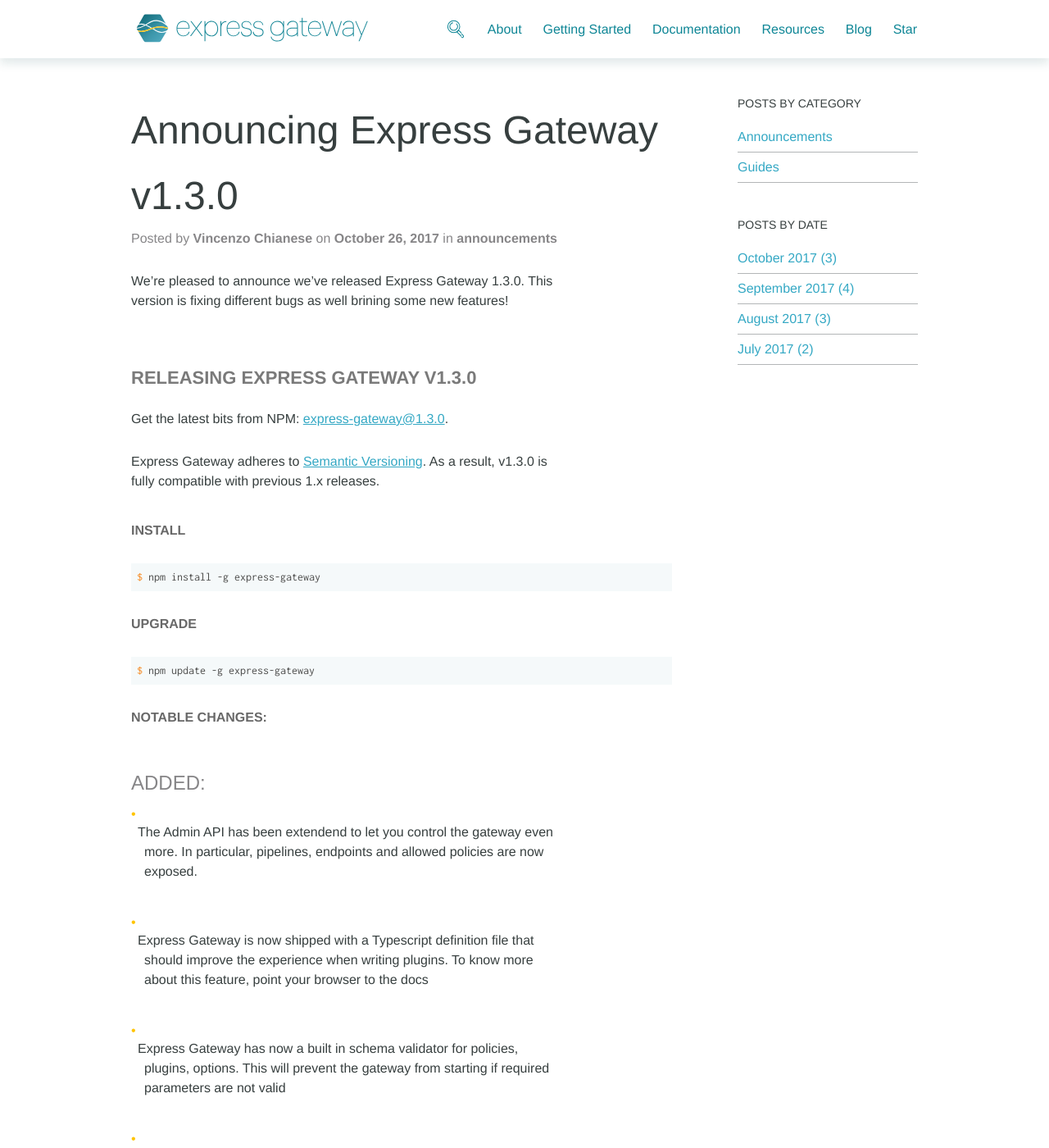
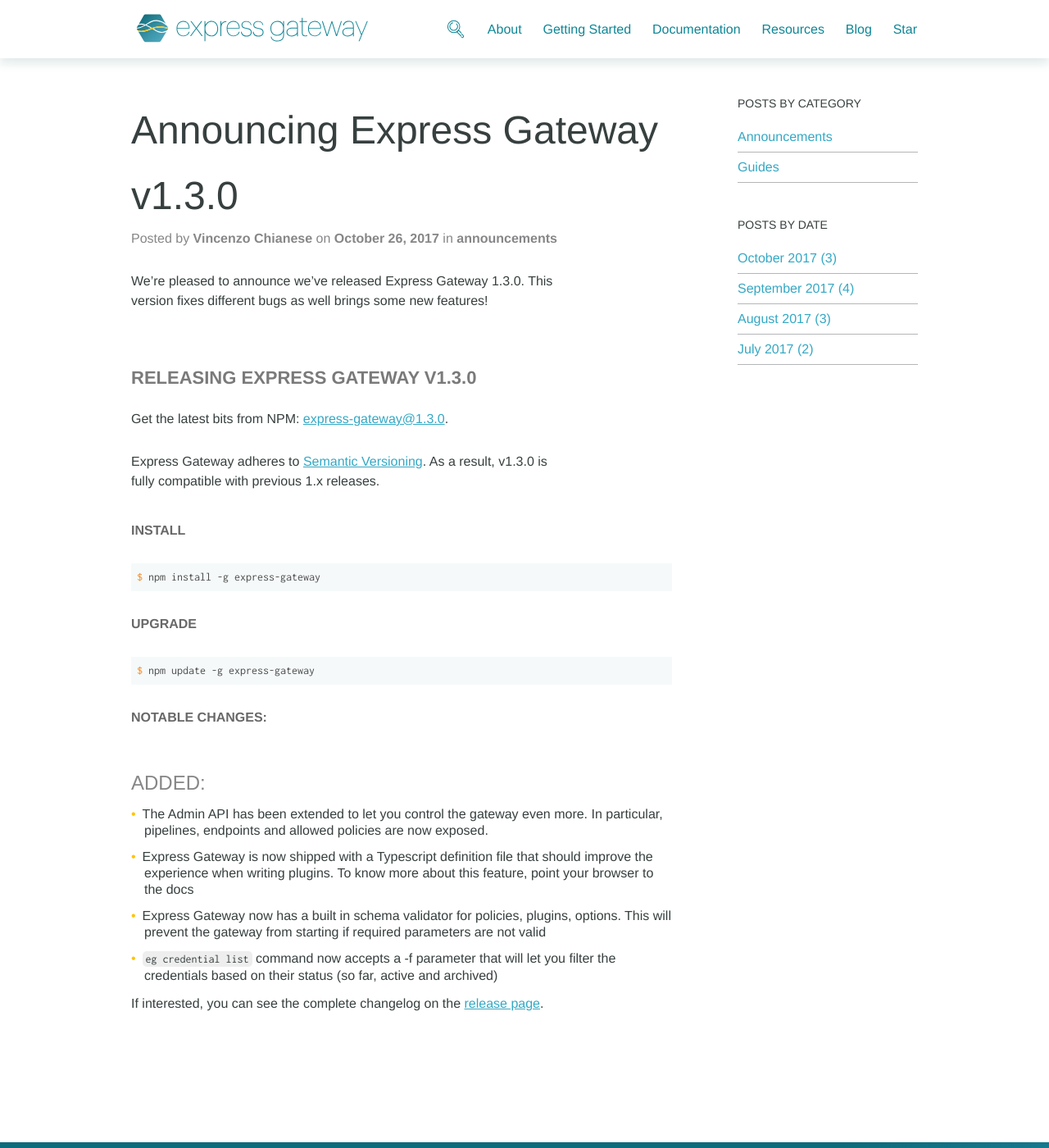
Before and after one commit to ExpressGateway/express-gateway.io, a Jekyll site: the page built from _posts/2017-10-26-announcing-v1-3-0.md, in a window 1280 px wide and 1400 px high. Shown: the whole window at 82% size. Built offline with Jekyll 4.4.1, drawn with Linux system fonts in a browser that asks for light colours; nearby versions of some CDN libraries; some web fonts are replaced; comment, search, counter and statistics services are not loaded; some of the changed text lies outside the part shown.

Commit message:
Docs/add excerpt to 1 3 0 release (#166)
*  update home page for 1.3.0 release

* fixed up past tense

* corrected some grammar and typos

* more typos

```diff
--- a/_layouts/home.html
+++ b/_layouts/home.html
@@ -24,7 +24,7 @@
         </div>
       </section>
       <section class="announcement flex-column flex-center type-center">
-        <h3>The Rewrite Plugin has been released!</h3>
+        <h3>Express Gateway 1.3.0 has been released!</h3>
         <section class="emailform flex-center">
           {% include mailchimp.html %}
 
--- a/_posts/2017-10-26-announcing-v1-3-0.md
+++ b/_posts/2017-10-26-announcing-v1-3-0.md
@@ -6,9 +6,7 @@
 author: "Vincenzo Chianese"
 ---
 
-We're pleased to announce we've released Express Gateway 1.3.0. This version is fixing different bugs as well brining
-some new features!
-
+We're pleased to announce we've released Express Gateway 1.3.0. This version fixes different bugs as well brings some new features!
 <!--excerpt-->
 
 #### Releasing Express Gateway v1.3.0
@@ -34,16 +32,9 @@
 
 ###### Added:
 
-- The Admin API has been extendend to let you control the gateway even more. In particular, pipelines, endpoints and
-allowed policies are now exposed.
+- The Admin API has been extended to let you control the gateway even more. In particular, pipelines, endpoints and allowed policies are now exposed.
+- Express Gateway is now shipped with a Typescript definition file that should improve the experience when writing plugins. To know more about this feature, point your browser to the docs
+- Express Gateway now has a built in schema validator for policies, plugins, options. This will prevent the gateway from starting if required parameters are not valid
+- `eg credential list` command now accepts a -f parameter that will let you filter the credentials based on their status (so far, active and archived)
 
-- Express Gateway is now shipped with a Typescript definition file that should improve the experience when writing
-plugins. To know more about this feature, point your browser to the docs
-
-- Express Gateway has now a built in schema validator for policies, plugins, options. This will prevent the gateway from
-starting if required parameters are not valid
-
-- `eg credential list` command now accepts a -f parameter that will let you filter the credentials based on their status
-(so far, active and archived)
-
-If interetend, you can see the complete changelog on the [release page][https://github.com/ExpressGateway/express-gateway/releases/tag/v1.3.0]
+If interested, you can see the complete changelog on the [release page](https://github.com/ExpressGateway/express-gateway/releases/tag/v1.3.0).
```
Also changed, not shown: Gemfile.lock.
